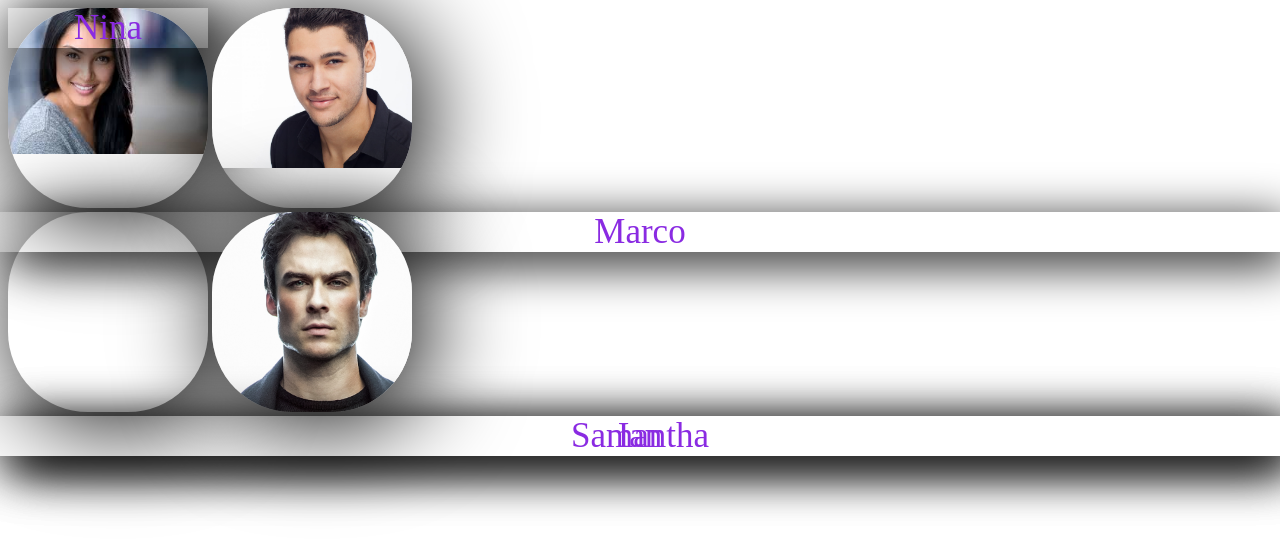
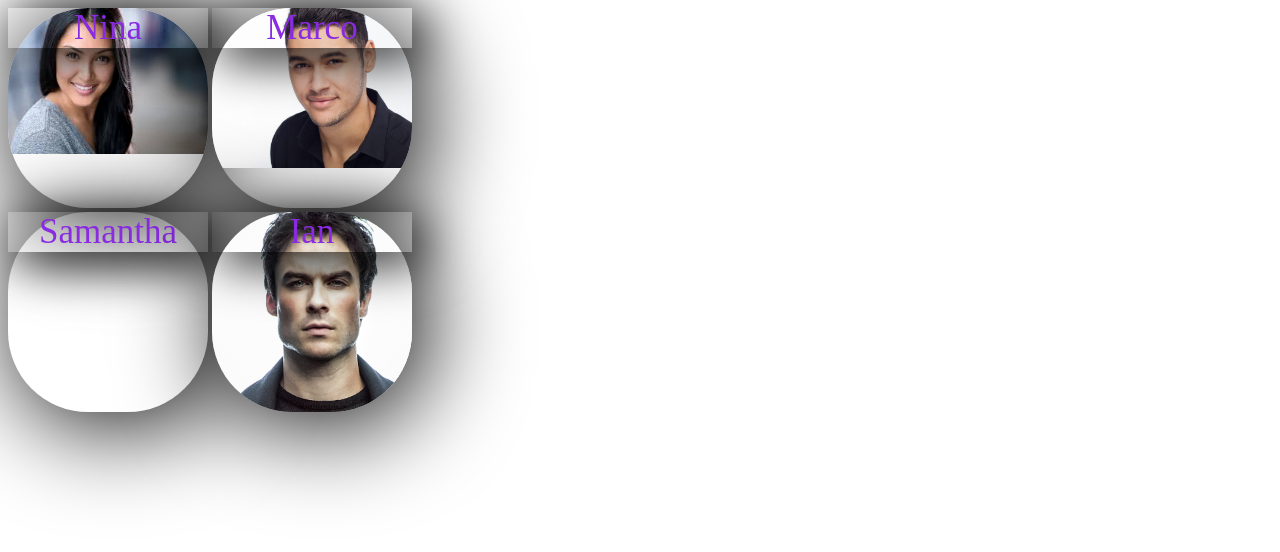
Before and after one commit to swieciam5708/cs318, a plain HTML site: page lab10/staff.html in a window 1280 px wide. Drawn offline with Linux system fonts and the light colour scheme.

Commit message:
fixed divs

```diff
--- a/lab10/staff.html
+++ b/lab10/staff.html
@@ -7,9 +7,15 @@
   <div class="photo" id="girl1">
       <div class="name">Nina</div>
     </div>
-    <div class="photo" id="guy1"></div><div class="name">Marco</div> <br>
-    <div class="photo" id="girl2"></div> <div class="name">Samantha</div>
-    <div class="photo" id="guy2"></div> <div class="name">Ian</div>
+    <div class="photo" id="guy1">
+        <div class="name">Marco</div>
+    </div>   <br>
+    <div class="photo" id="girl2">
+        <div class="name">Samantha</div>
+    </div>
+    <div class="photo" id="guy2">
+        <div class="name">Ian</div>
+    </div>
     </body>
 
 
```
